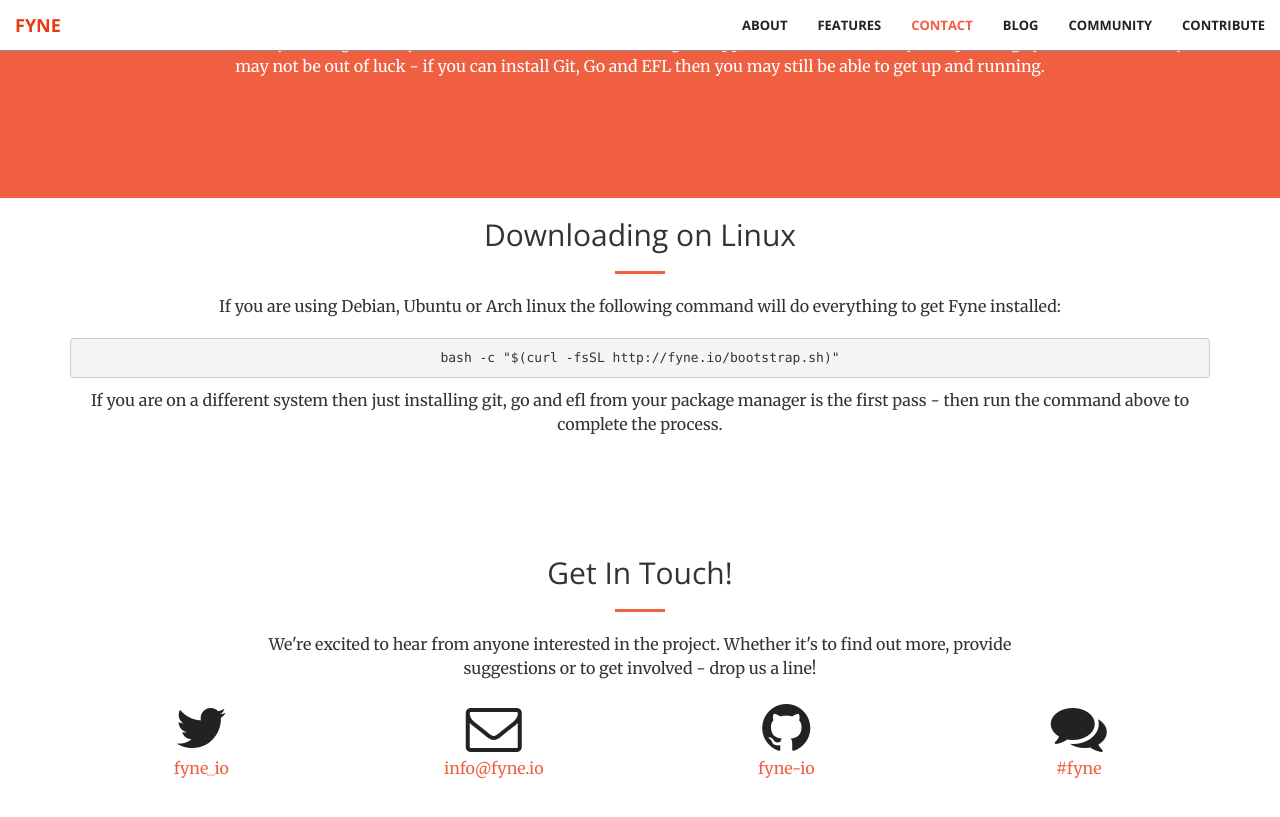
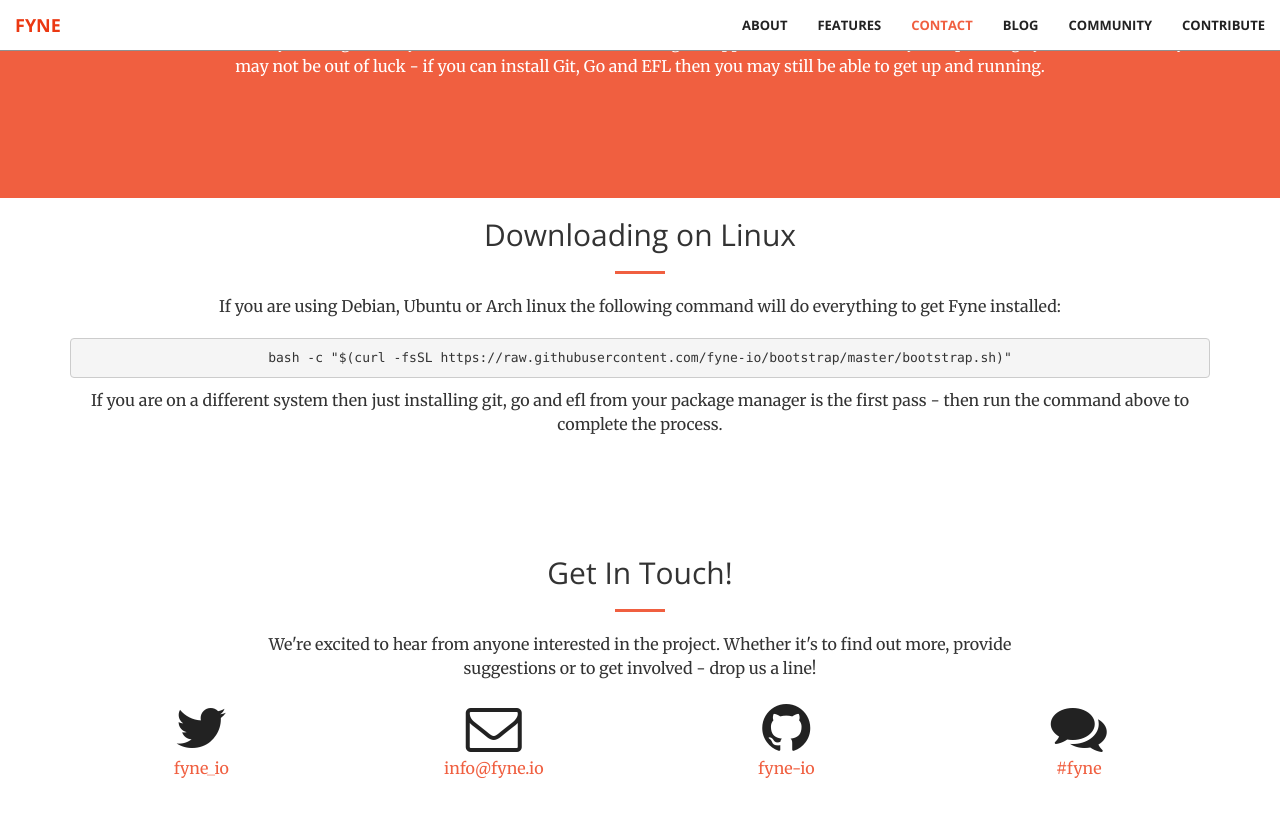
Before and after one commit to fyne-io/fyne-io.github.io, a Jekyll site: the page built from download.md, in a window 1280 px wide and 900 px high, scrolled down 1090 px. Shown: the top 817 px of the window. Built offline with Jekyll 4.4.1, drawn with Linux system fonts in a browser that asks for light colours; some of the changed lines change nothing that is shown.

Commit message:
Bootstrap script is now in github repo

```diff
--- a/download.md
+++ b/download.md
@@ -35,7 +35,7 @@
 If you are using Debian, Ubuntu or Arch linux the following command will
 do everything to get Fyne installed:
 
-    bash -c "$(curl -fsSL http://fyne.io/bootstrap.sh)"
+    bash -c "$(curl -fsSL https://raw.githubusercontent.com/fyne-io/bootstrap/master/bootstrap.sh)"
 
 If you are on a different system then just installing git, go and efl from
 your package manager is the first pass - then run the command above to complete
@@ -51,7 +51,7 @@
 script can be used - open a Terminal (in Applications/Utilities) and paste the
 following command:
 
-    bash -c "$(curl -fsSL http://fyne.io/bootstrap.sh)"
+    bash -c "$(curl -fsSL https://raw.githubusercontent.com/fyne-io/bootstrap/master/bootstrap.sh)"
 
 Then just hit return and you'll see Fyne running in a short while.
 
```
Also changed, not shown: 1 other file.
